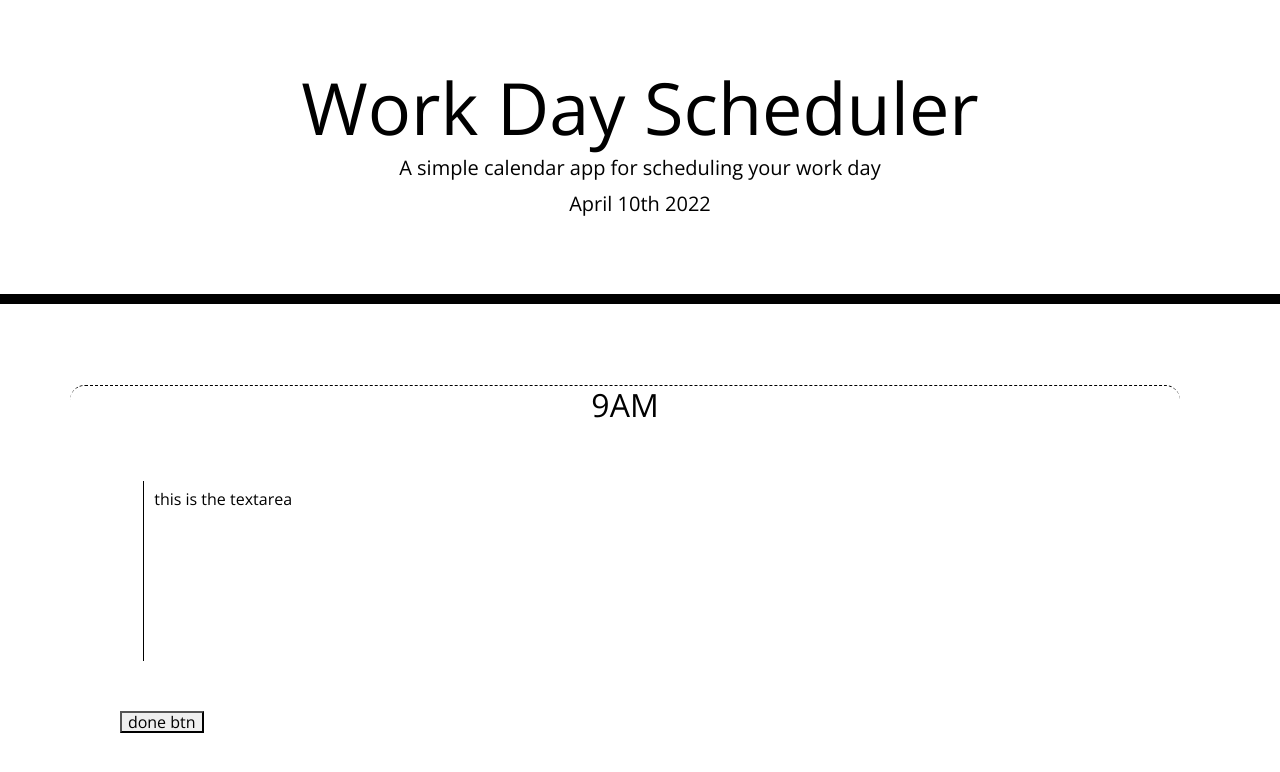
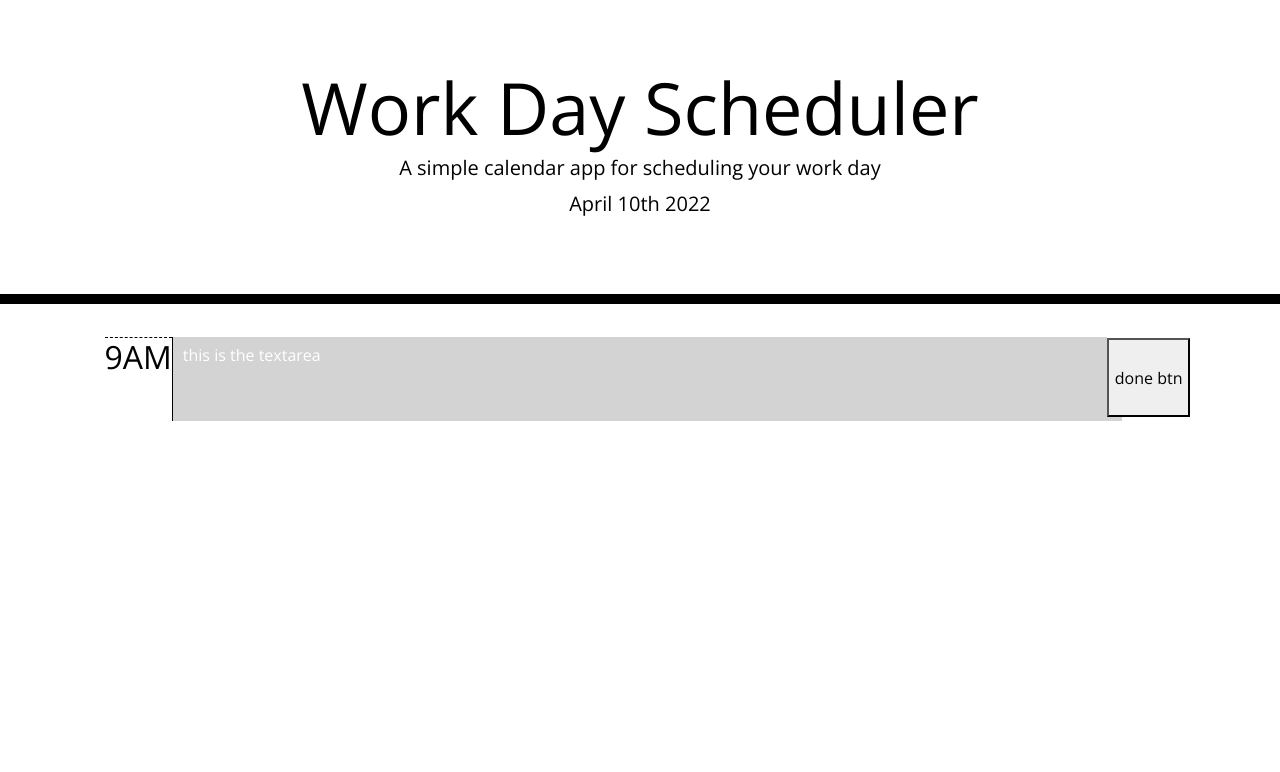
Before and after one commit to khcarver1/Work-Day-Scheduler, a plain HTML site: page index.html in a window 1280 px wide. Drawn offline with nearby package versions, Linux system fonts and the light colour scheme.

Commit message:
basic HTML elements setup and laid out

```diff
--- a/assets/style.css
+++ b/assets/style.css
@@ -27,7 +27,7 @@ textarea{
 
 .time-block{
   text-align: center;
-  border-radius: 15px;
+
 }
 
 .row {
--- a/index.html
+++ b/index.html
@@ -28,16 +28,14 @@
       <p class="lead">A simple calendar app for scheduling your work day</p>
       <p id="currentDay" class="lead">datebox</p>
     </header>
-    <section class="row col-lg-12 bg-white justify-content-between">
-      <div class="container">
-        <!-- Timeblocks go here -->
-            <h2 id="time-block" class="hour time-block">9AM</h2>
-            <p id="task-form" class=" col-lg-12">
-              <textarea class="description" name="" id="" cols="30" rows="10">this is the textarea</textarea>
-            </p>
-            <a id="mark-completed-btn" class=" "><button class="save-Btn">done btn</button></a>
+          <div class="row justify-content-center">
+            <tr>
+              <td><h2 id="" class="hour time-block ">9AM</h2></td>
+              <td><textarea class="description past" name="" id="" cols="100" rows="4">this is the textarea</textarea></td>
+              <td><a id="" class="row"><button class="save-Btn">done btn</button></a></td>
+            </tr>
+          </div>
       </div>
-    </section>
     <script src="https://code.jquery.com/jquery-3.4.1.min.js"></script>
     <script src="https://cdnjs.cloudflare.com/ajax/libs/moment.js/2.24.0/moment.min.js"></script>
     <script src="./assets/script.js"></script>
```
